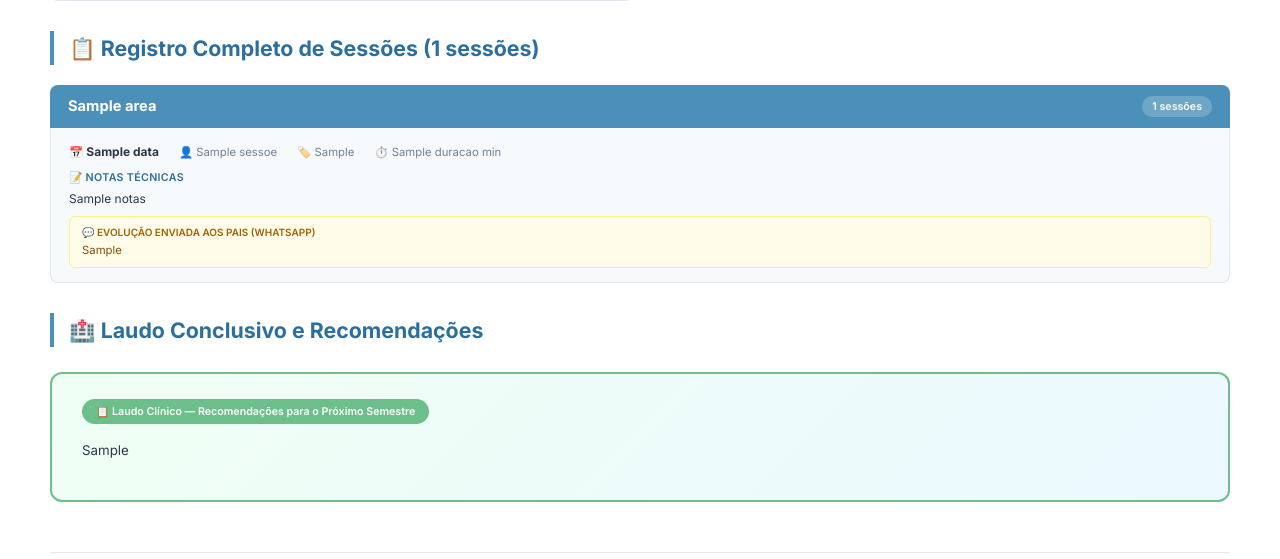
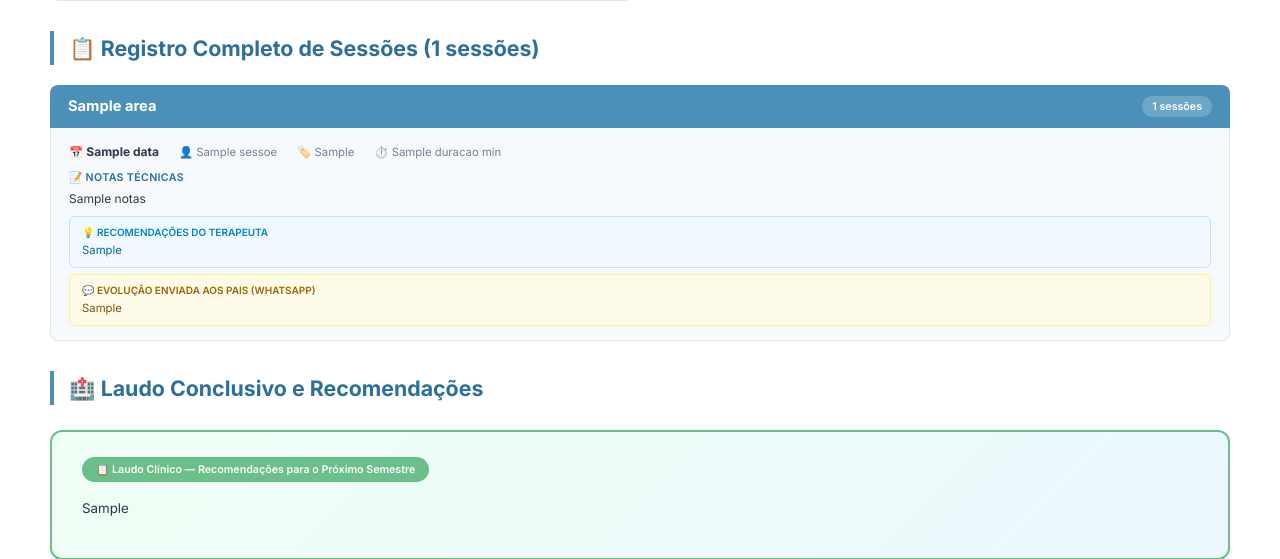
Before and after one commit to Reynamada/TEO-Assistente-multidisciplinar, a Python web app: template templates/relatorio_semestral.html in a window 1280 px wide. Shown: the part 1969-2528 px from the top of the page. Run offline with Jinja, Linux system fonts and the light colour scheme; the template is opened without the code that fills it: most values are stand-ins (such as "Sample title", 1, 10 or a date in 2020).

Commit message:
Feature: Add therapist recommendations to semestral reports
- Evolution model: add recomendacoes_terapeuta column
- Schemas: update EvolutionBase/Response/Create/Update
- Reports router: include recommendations in LLM synthesis + PDF
- LLM service: include therapist recommendations in prompt
- Template: display recommendations in session cards
- Migration script: add column to database

```diff
--- a/backend/app/routers/reports.py
+++ b/backend/app/routers/reports.py
@@ -123,6 +123,7 @@ def _preparar_dados_evolucoes(evolucoes, db, patient_id=None):
             "data": e.data_sessao.strftime("%d/%m/%Y"),
             "tipo": area,
             "notas": e.notas_tecnicas,
+            "recomendacoes_terapeuta": e.recomendacoes_terapeuta or "",
             "mensagem_pais": e.mensagem_pais or "",
             "terapeuta_nome": terapeuta_nome,
             "terapeuta_especialidade": terapeuta_especialidade,
@@ -204,6 +205,7 @@ def _gerar_relatorio_completo(
                 "tipo": e.tipo_sessao or "Sessão",
                 "resumo": (e.notas_tecnicas or "")[:300],
                 "terapeuta": prof_nome,
+                "recomendacoes": e.recomendacoes_terapeuta or "",
             })
 
         # Prepara info de terapeutas para o LLM
@@ -414,7 +416,8 @@ def download_report_pdf(
                         "data": e.data_sessao.strftime("%d/%m/%Y"),
                         "tipo": e.tipo_sessao or "Sessão",
                         "resumo": (e.notas_tecnicas or "")[:300],
-                        "terapeuta": db.query(Professional).filter(Professional.id == e.profissional_id).first().nome if e.profissional_id else "Terapeuta"
+                        "terapeuta": db.query(Professional).filter(Professional.id == e.profissional_id).first().nome if e.profissional_id else "Terapeuta",
+                        "recomendacoes": e.recomendacoes_terapeuta or "",
                     }
                     for e in evolucoes
                 ]
--- a/backend/app/services/llm_service.py
+++ b/backend/app/services/llm_service.py
@@ -210,7 +210,7 @@ def sintetizar_relatorio(
         idade: Idade do paciente
         periodo_inicio: Data de início do período (string formatada)
         periodo_fim: Data de fim do período (string formatada)
-        evolucoes_resumo: Lista de dicts com resumo de cada evolução
+        evolucoes_resumo: Lista de dicts com resumo de cada evolução (inclui recomendacoes)
         pareceres: Dict com pareceres por área terapêutica
         terapeutas_info: Lista de strings com info dos terapeutas
         areas_atendimento: Lista de áreas terapêuticas envolvidas
@@ -221,6 +221,7 @@ def sintetizar_relatorio(
     num_evolucoes = len(evolucoes_resumo)
     evolucoes_texto = "\n".join([
         f"- {e.get('data', '')}: [{e.get('tipo', '')}] ({e.get('terapeuta', 'Terapeuta')}) {e.get('resumo', '')}"
+        + (f"\n    💡 Recomendações: {e.get('recomendacoes', '')}" if e.get('recomendacoes') else "")
         for e in evolucoes_resumo[:48]  # máximo 48 sessões
     ])
 
--- a/templates/relatorio_semestral.html
+++ b/templates/relatorio_semestral.html
@@ -360,6 +360,25 @@
       margin-bottom: 2px;
     }
 
+    .session-rec-terapeuta {
+      background: #F0F9FF;
+      border: 1px solid #BAE6FD;
+      border-radius: 6px;
+      padding: 8px 12px;
+      font-size: 8.5pt;
+      line-height: 1.5;
+      color: #0369A1;
+      margin-top: 6px;
+    }
+
+    .session-rec-terapeuta-label {
+      font-weight: 600;
+      font-size: 7.5pt;
+      color: #0284C7;
+      text-transform: uppercase;
+      margin-bottom: 2px;
+    }
+
     /* ── EVOLUÇÃO POR ÁREA (TEXTO LLM) ─────── */
     .evolucao-area-section {
       background: var(--bg-section);
@@ -658,6 +677,13 @@
       <div class="session-notas-label">📝 Notas Técnicas</div>
       <div class="session-notas">{{ ev.notas }}</div>
 
+      {% if ev.recomendacoes_terapeuta %}
+      <div class="session-rec-terapeuta">
+        <div class="session-rec-terapeuta-label">💡 Recomendações do Terapeuta</div>
+        {{ ev.recomendacoes_terapeuta }}
+      </div>
+      {% endif %}
+
       {% if ev.mensagem_pais %}
       <div class="session-msg-pais">
         <div class="session-msg-pais-label">💬 Evolução enviada aos pais (WhatsApp)</div>
@@ -675,9 +701,10 @@
     <thead>
       <tr>
         <th style="width:10%">Data</th>
-        <th style="width:15%">Tipo</th>
-        <th style="width:18%">Terapeuta</th>
-        <th style="width:57%">Notas Clínicas</th>
+        <th style="width:12%">Tipo</th>
+        <th style="width:15%">Terapeuta</th>
+        <th style="width:38%">Notas Clínicas</th>
+        <th style="width:25%">Recomendações</th>
       </tr>
     </thead>
     <tbody>
@@ -687,6 +714,7 @@
         <td><span class="badge-area">{{ ev.tipo or '—' }}</span></td>
         <td>{{ ev.terapeuta_nome or '—' }}</td>
         <td>{{ ev.notas }}</td>
+        <td>{{ ev.recomendacoes_terapeuta or '—' }}</td>
       </tr>
       {% endfor %}
     </tbody>
```
Also changed, not shown: backend/scripts/add_recomendacoes_column.py (added, +37 -0 lines).
